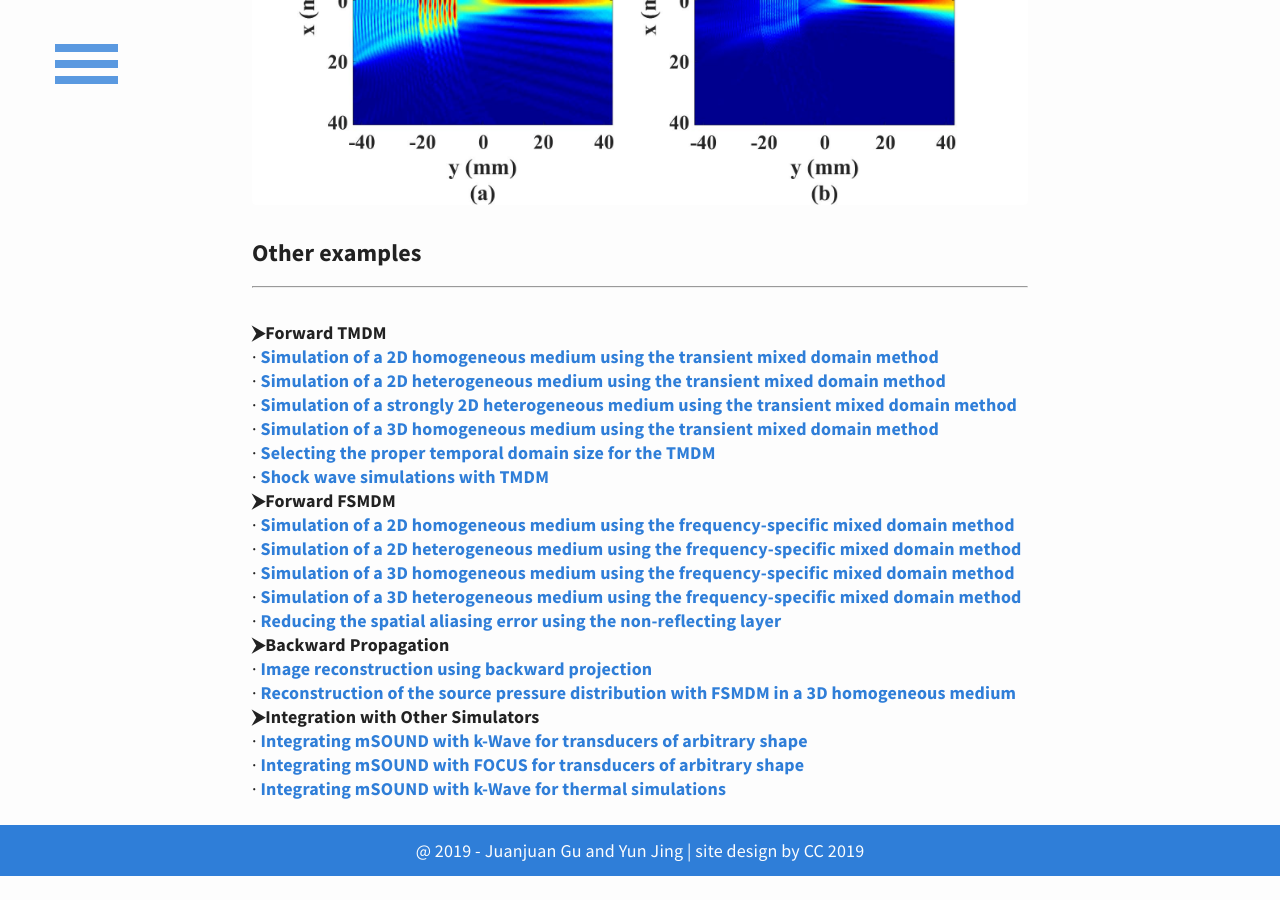
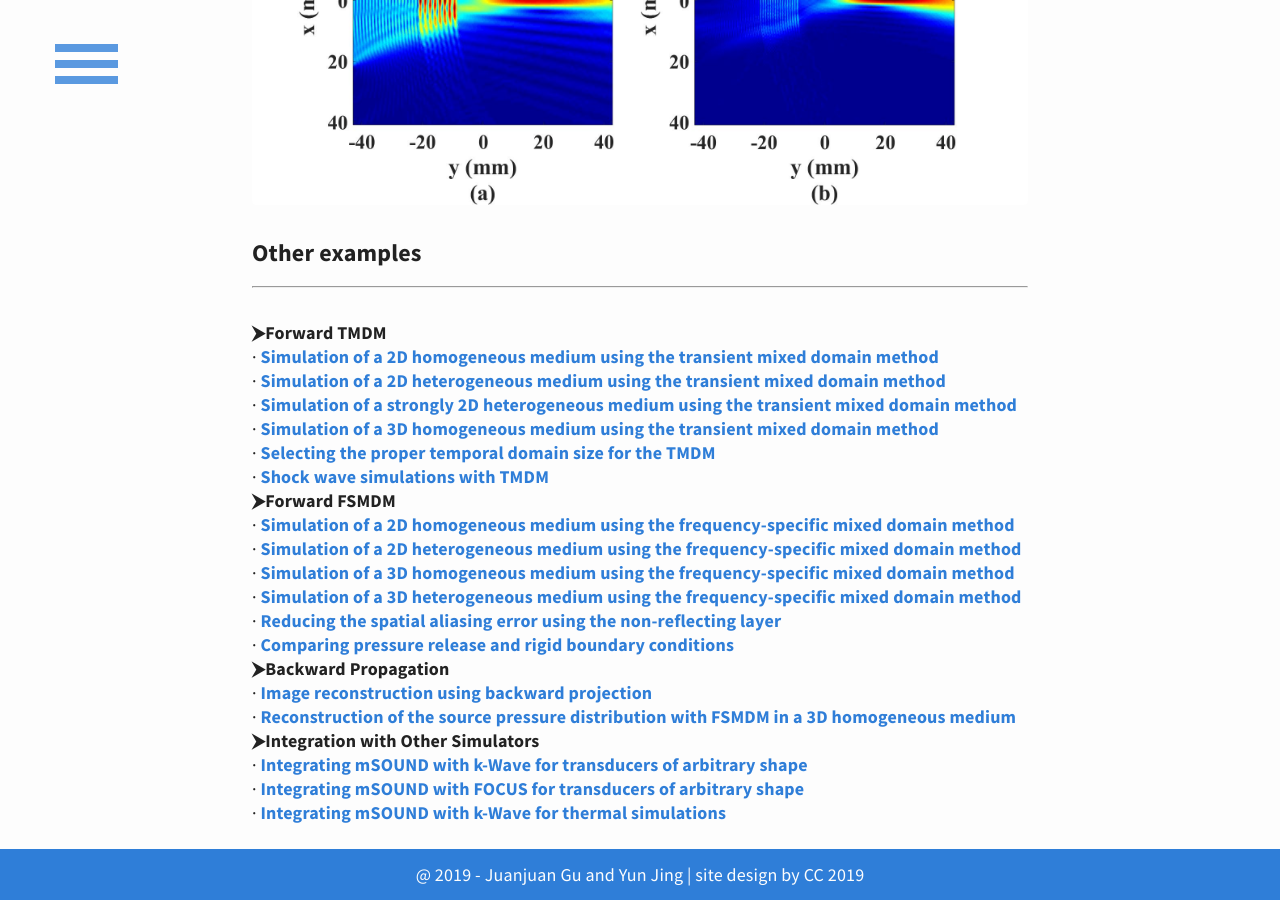
Before and after one commit to m-SOUND/mSOUND, a Jekyll site: the page built from _posts/2019-07-29-TMDM-2D-strong-speed-of-sound-contrast.html, in a window 1280 px wide and 900 px high, scrolled down 3396 px. Built offline with Jekyll 4.4.1, drawn with Linux system fonts in a browser that asks for light colours; before the commit the page ends 4272 px from its top, so only the background shows below that.

Commit message:
Update 2019-07-29-TMDM-2D-strong-speed-of-sound-contrast.html

```diff
--- a/_posts/2019-07-29-TMDM-2D-strong-speed-of-sound-contrast.html
+++ b/_posts/2019-07-29-TMDM-2D-strong-speed-of-sound-contrast.html
@@ -123,6 +123,8 @@ p_total = Forward2D(mgrid, medium, source_p, sensor_mask,...
     Simulation of a 3D heterogeneous medium using the frequency-specific mixed domain method</a>
  <br>&middot;<a href="https://m-sound.github.io/mSOUND/2D_absorption">
     Reducing the spatial aliasing error using the non-reflecting layer</a>
+  <br>&middot;<a href="https://m-sound.github.io/mSOUND/rigid_vs_pressure_release">
+    Comparing pressure release and rigid boundary conditions</a>
 
  <br><h7 style='font-weight:bold;'>&#11166;Backward Propagation</h7>
  <br>&middot;<a href="https://m-sound.github.io/mSOUND/Backward_TMDM">
```
